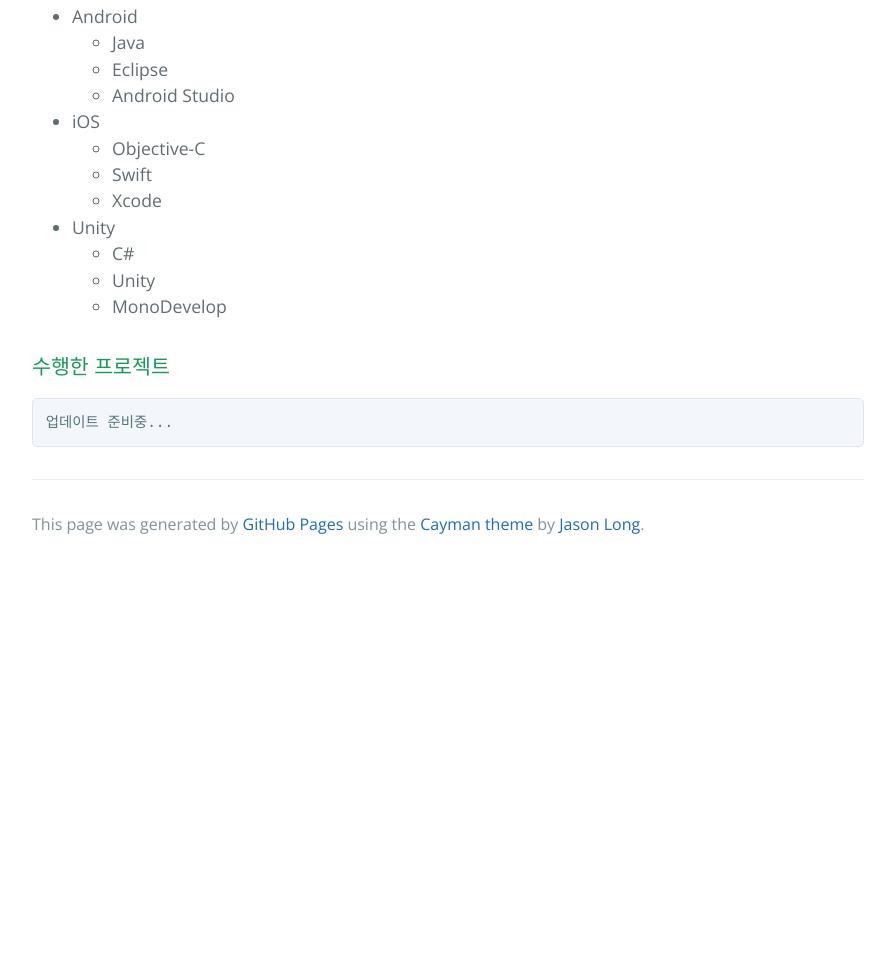
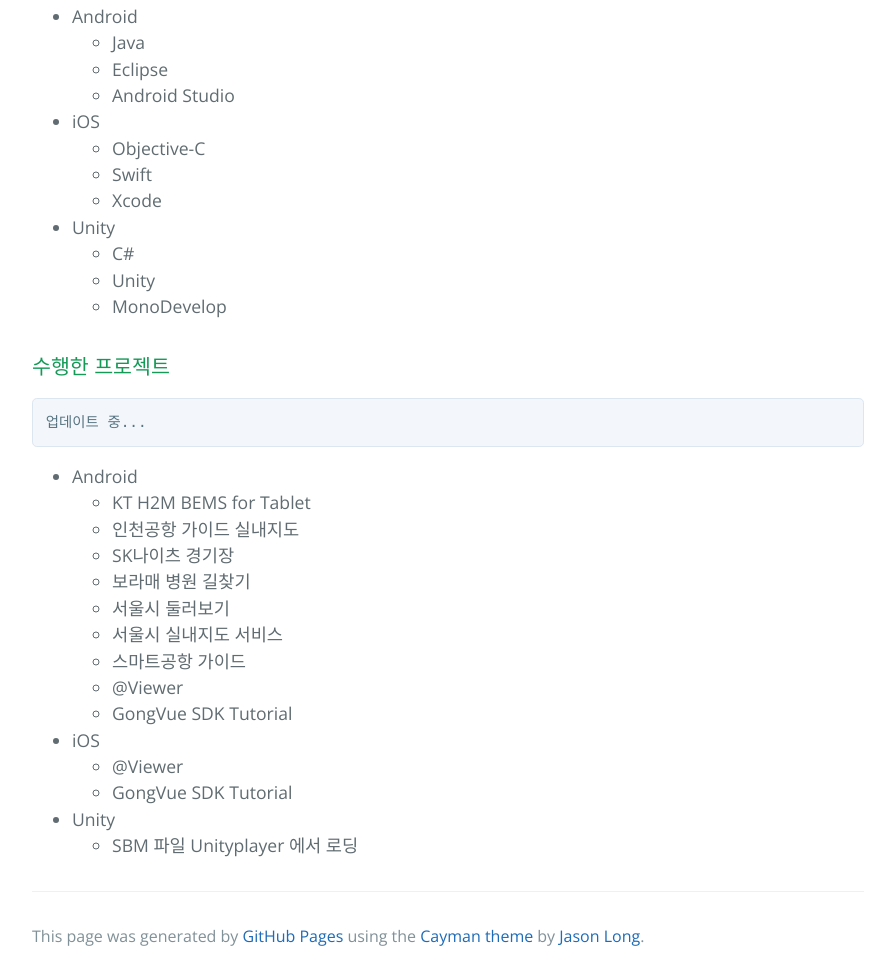
Before and after one commit to RooneyDad/rooneydad.github.io, a website: page index.html in a window 1280 px wide. Shown: the part 1081-2061 px from the top of the page, without its empty margins (192-1087 px from the left). Before the commit the page ends 1649 px from the top, so only its background shows below. Drawn offline with nearby package versions, Linux system fonts and the light colour scheme.

Commit message:
Update index.html

```diff
--- a/index.html
+++ b/index.html
@@ -130,8 +130,34 @@
         </a>수행한 프로젝트
       </h3>
 
-      <pre><code>업데이트 준비중...</code></pre>
+      <pre><code>업데이트 중...</code></pre>
 
+      <ul class="task-list">
+        <li>Android
+          <ul class="task-list">
+            <li>KT H2M BEMS for Tablet</li>
+            <li>인천공항 가이드 실내지도</li>
+            <li>SK나이츠 경기장</li>
+            <li>보라매 병원 길찾기</li>
+            <li>서울시 둘러보기</li>
+            <li>서울시 실내지도 서비스</li>
+            <li>스마트공항 가이드</li>
+            <li>@Viewer</li>
+            <li>GongVue SDK Tutorial</li>
+          </ul>
+        </li>
+        <li>iOS
+          <ul class="task-list">
+            <li>@Viewer</li>
+            <li>GongVue SDK Tutorial</li>
+          </ul>
+        </li>
+        <li>Unity
+          <ul class="task-list">
+            <li>SBM 파일 Unityplayer 에서 로딩</li>
+          </ul>
+        </li>
+      </ul>
       <!--table>
       <thead>
       <tr>
```
